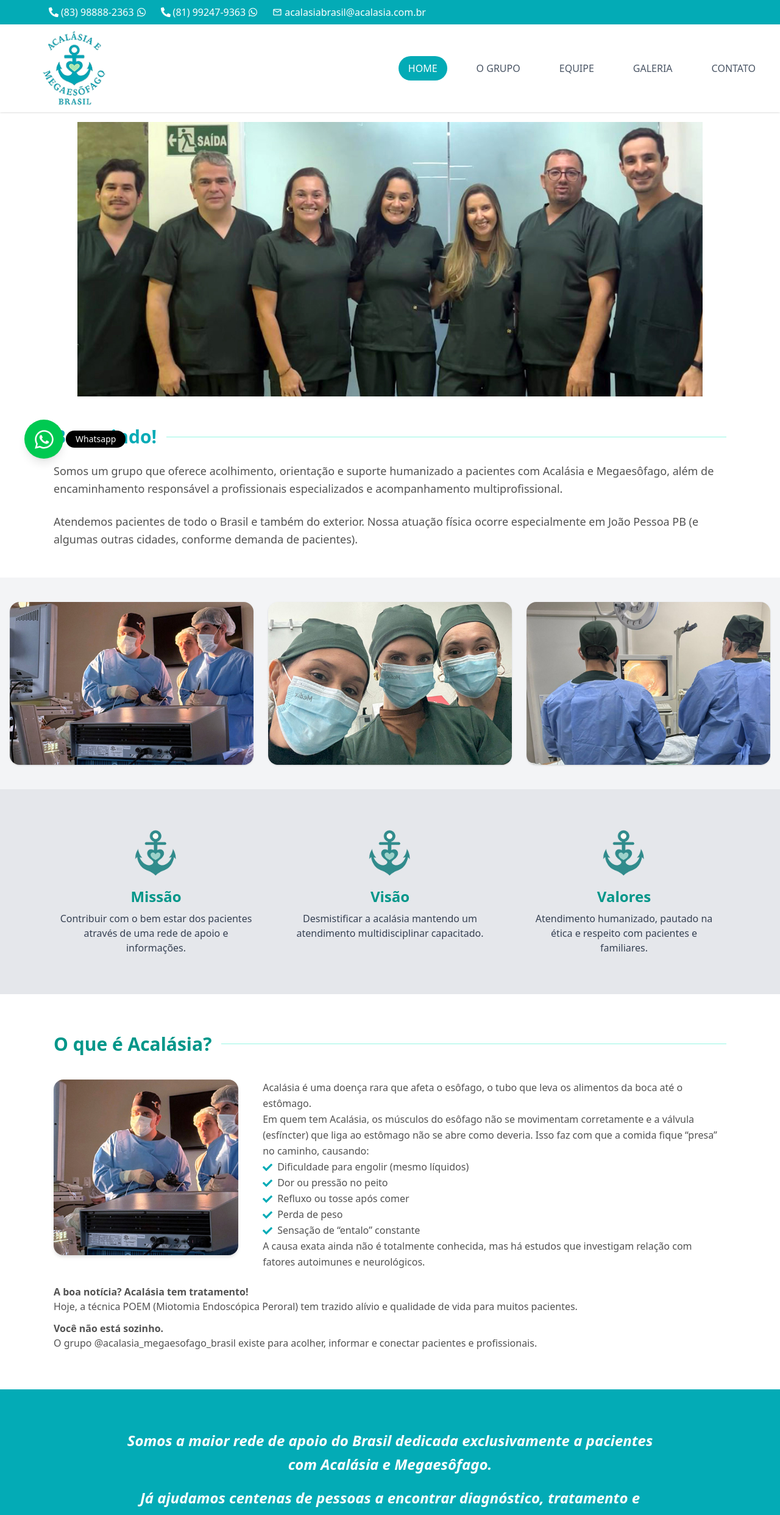
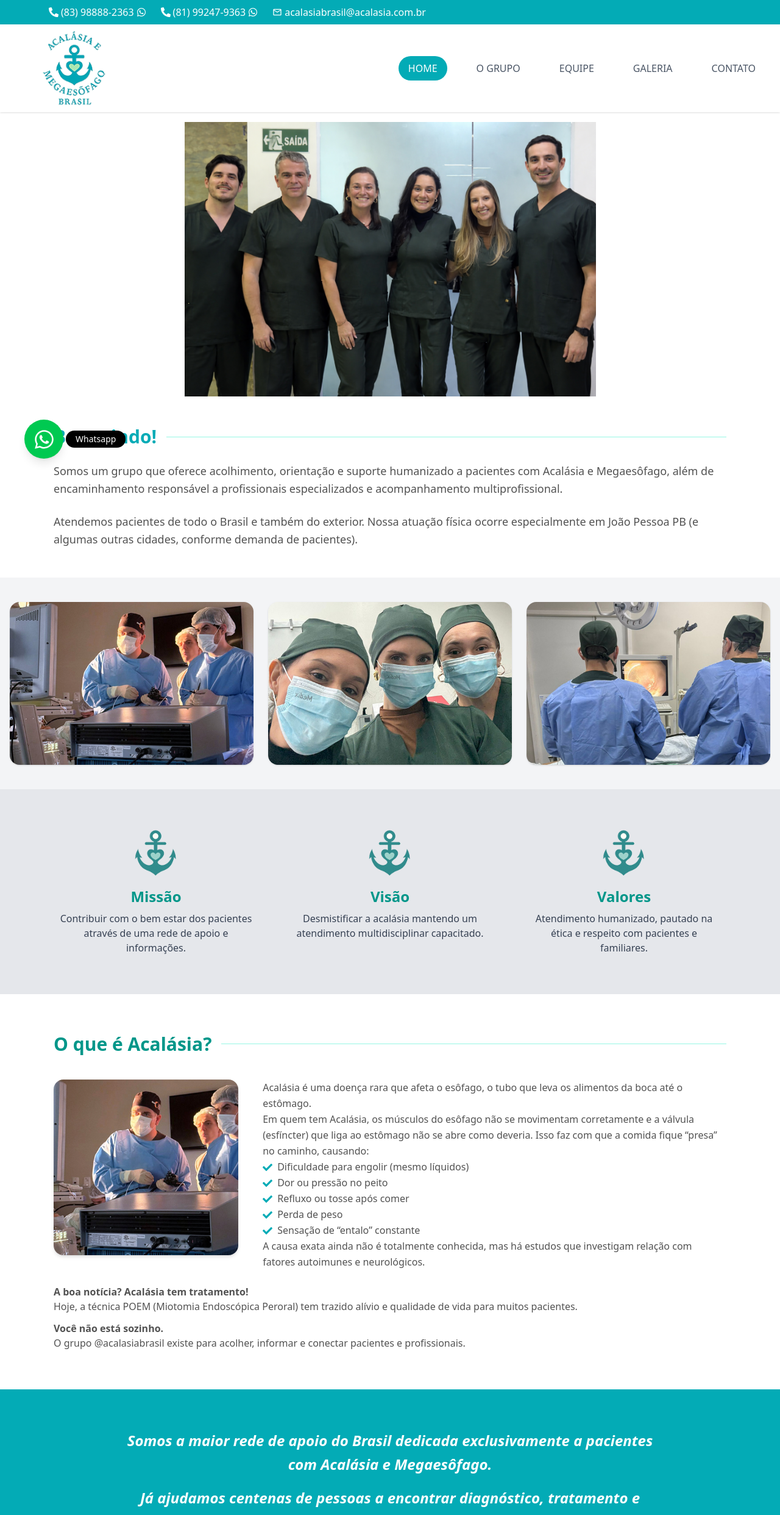
Before and after one commit to bunhakgabriel/AcalasiaBrasilSiteV1, a React (Vite) app: page / in a window 1280 px wide. Shown: the top 2484 px of the page at 61% size. Built offline with nearby package versions, Linux system fonts and the light colour scheme.

Commit message:
fix: update image format in Carrossel component and correct group handle in OQueEAcalasia component

```diff
--- a/src/pages/home/componentes/Carrossel.tsx
+++ b/src/pages/home/componentes/Carrossel.tsx
@@ -2,7 +2,7 @@ import { useEffect, useState } from "react";
 
 const images = [
   "/imagens/carrossel-img-4.jpg",
-  "/imagens/carrossel-img-1.jpg",
+  "/imagens/carrossel-img-1.png",
   "/imagens/carrossel-img-2.jpg",
   "/imagens/carrossel-img-3.jpg",
 ];
--- a/src/pages/home/componentes/OQueEAcalasia.tsx
+++ b/src/pages/home/componentes/OQueEAcalasia.tsx
@@ -104,7 +104,7 @@ export default function OQueEAcalasia() {
                         </p>
 
                         <p>
-                            O grupo @acalasia_megaesofago_brasil existe para acolher,
+                            O grupo @acalasiabrasil existe para acolher,
                             informar e conectar pacientes e profissionais.
                         </p>
                     </div>
```
Also changed, not shown: public/imagens/carrossel-img-1.png (added).
